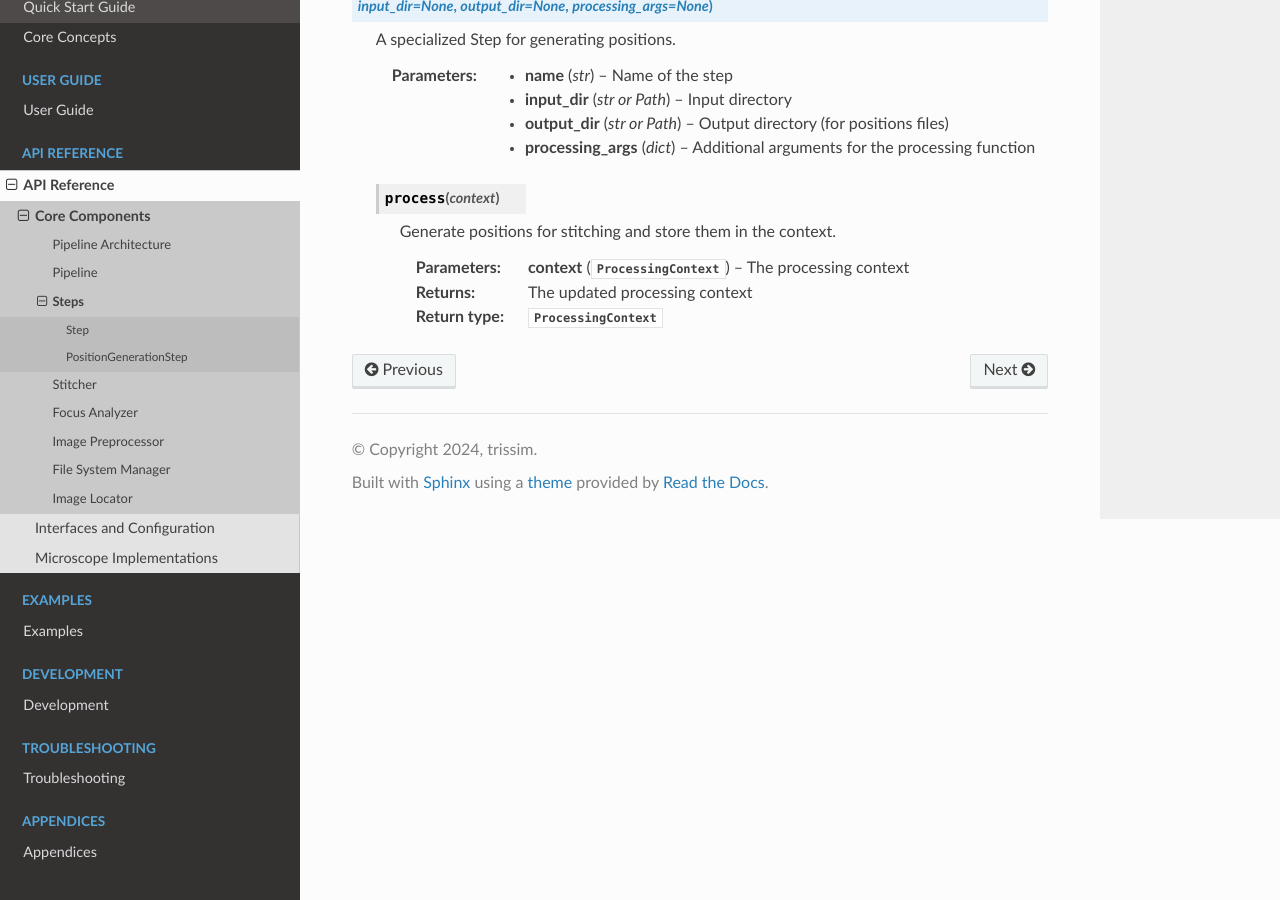
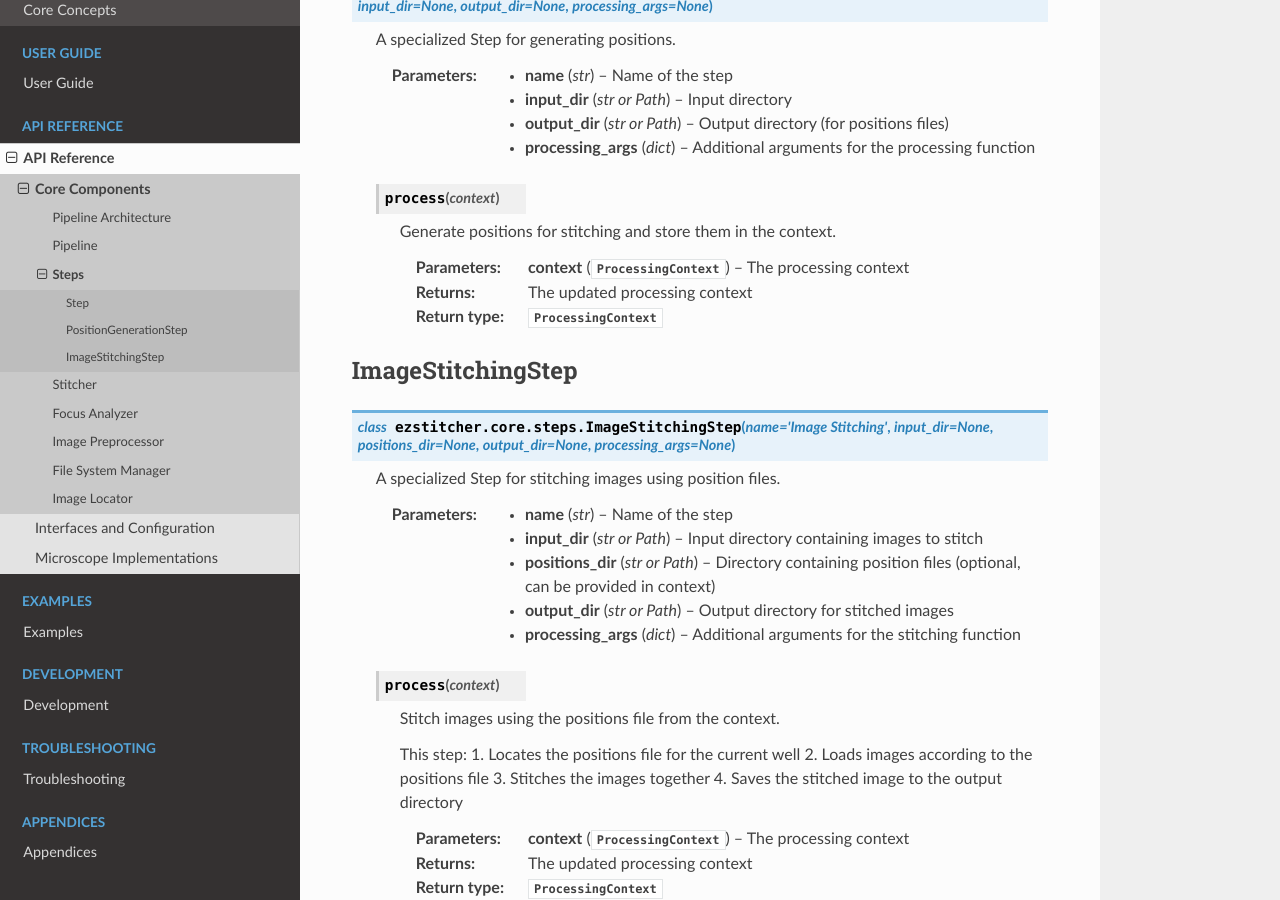
Before and after one commit to trissim/ezstitcher, a Sphinx documentation site: the page built from docs/source/api/steps.rst, in a window 1280 px wide and 900 px high, scrolled down 900 px. Built offline with Sphinx 7.4.7 and the Read the Docs theme 3.1.0, drawn with Linux system fonts in a browser that asks for light colours.

Commit message:
Add ImageStitchingStep documentation
This commit adds proper documentation for the ImageStitchingStep class:

1. Added detailed documentation for ImageStitchingStep in steps.rst
2. Removed duplicate ImageStitchingStep documentation from pipeline.rst
3. Added a cross-reference from pipeline.rst to steps.rst for specialized step classes

This ensures that all specialized step classes are properly documented in a single location.

```diff
--- a/docs/source/api/steps.rst
+++ b/docs/source/api/steps.rst
@@ -62,3 +62,36 @@ PositionGenerationStep
       :type context: :class:`~ezstitcher.core.pipeline.ProcessingContext`
       :return: The updated processing context
       :rtype: :class:`~ezstitcher.core.pipeline.ProcessingContext`
+
+ImageStitchingStep
+----------------
+
+.. py:class:: ImageStitchingStep(name="Image Stitching", input_dir=None, positions_dir=None, output_dir=None, processing_args=None)
+
+   A specialized Step for stitching images using position files.
+
+   :param name: Name of the step
+   :type name: str
+   :param input_dir: Input directory containing images to stitch
+   :type input_dir: str or Path
+   :param positions_dir: Directory containing position files (optional, can be provided in context)
+   :type positions_dir: str or Path
+   :param output_dir: Output directory for stitched images
+   :type output_dir: str or Path
+   :param processing_args: Additional arguments for the stitching function
+   :type processing_args: dict
+
+   .. py:method:: process(context)
+
+      Stitch images using the positions file from the context.
+
+      This step:
+      1. Locates the positions file for the current well
+      2. Loads images according to the positions file
+      3. Stitches the images together
+      4. Saves the stitched image to the output directory
+
+      :param context: The processing context
+      :type context: :class:`~ezstitcher.core.pipeline.ProcessingContext`
+      :return: The updated processing context
+      :rtype: :class:`~ezstitcher.core.pipeline.ProcessingContext`
```
Also changed, not shown: docs/source/api/pipeline.rst (+3 -25 lines).
